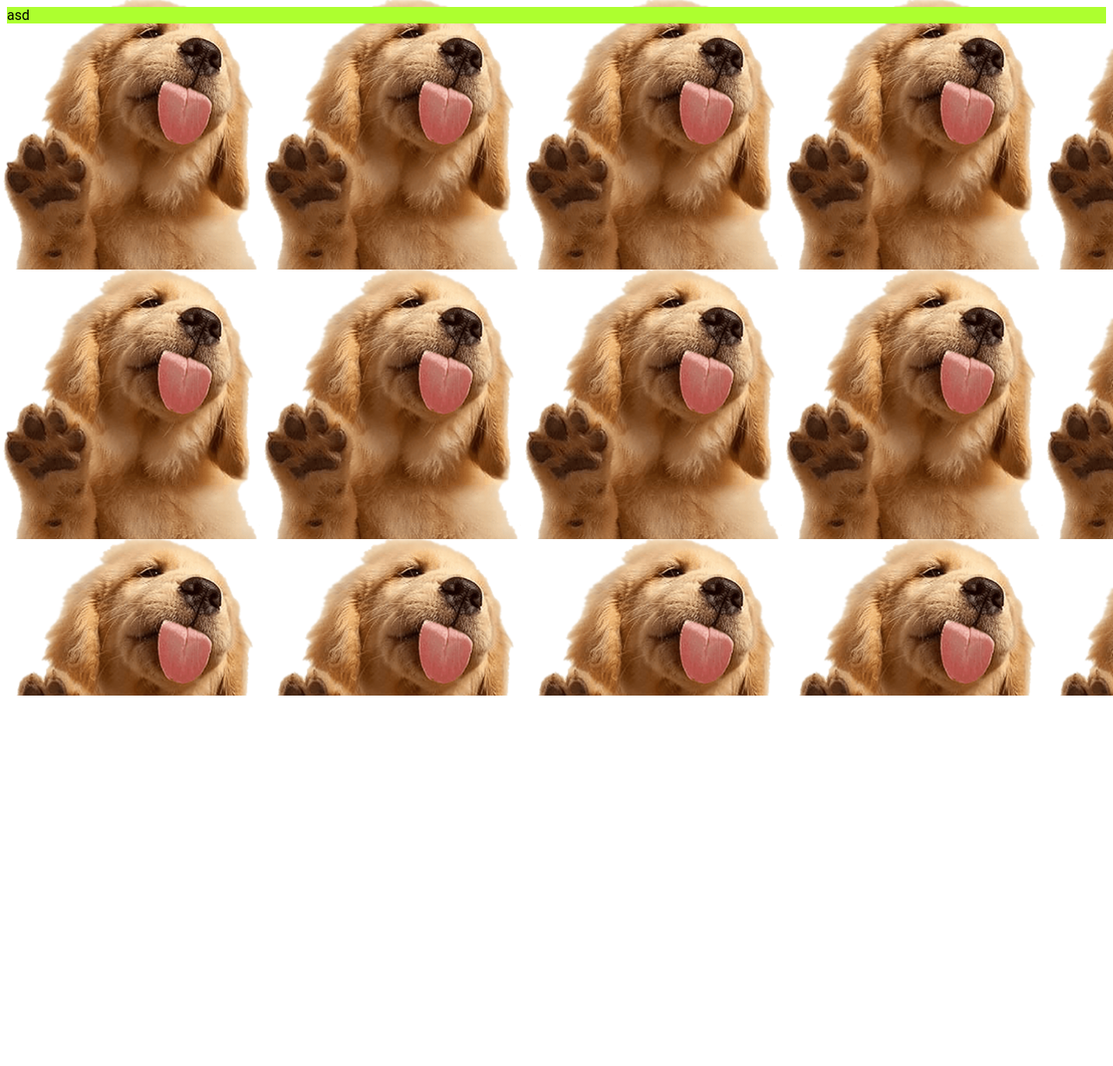
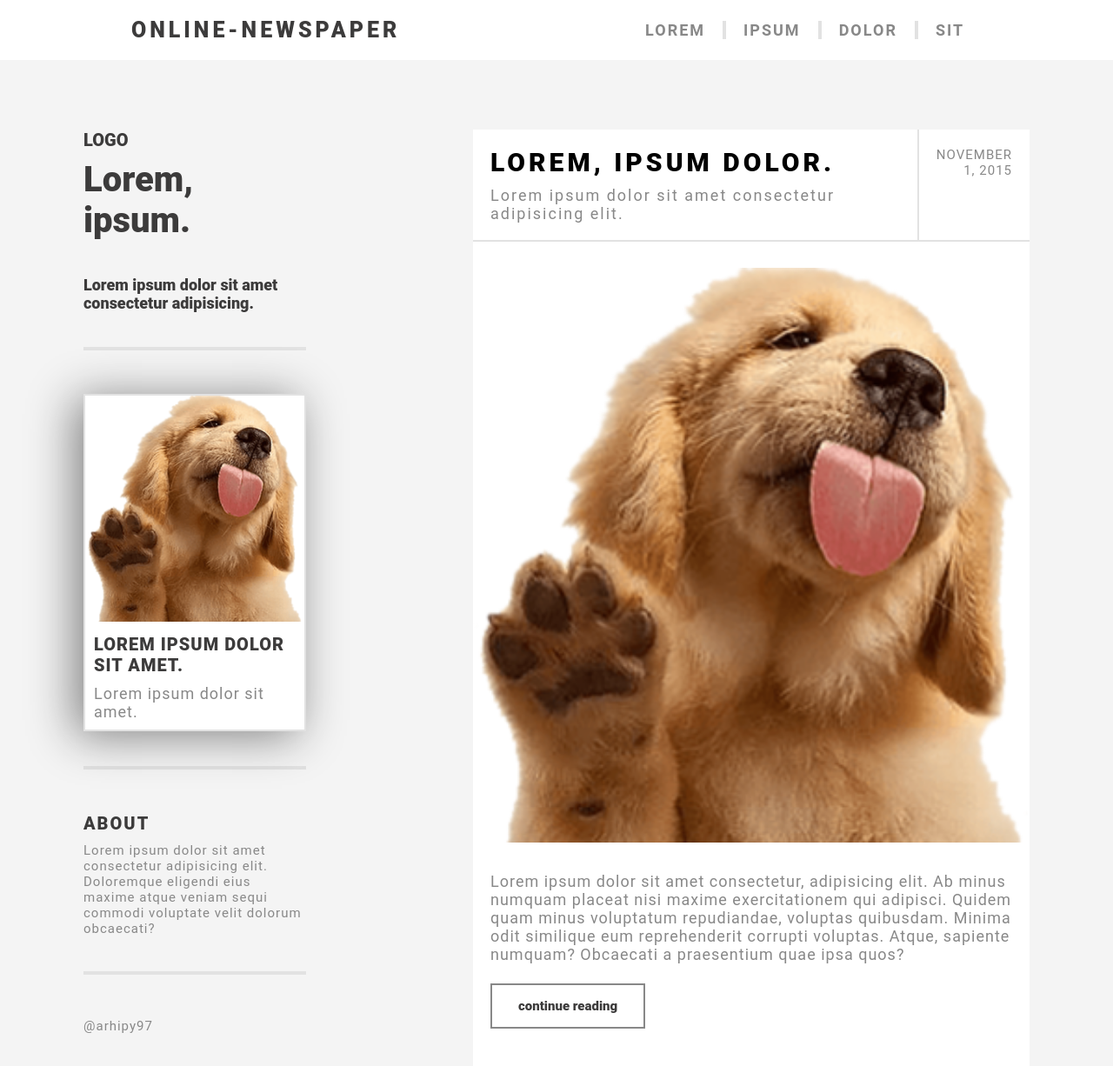
Before and after one commit to arhipy97/online-newspaper_js, a website built with webpack: page src/index.html in a window 1280 px wide. Shown: the whole page at 87% size. Before the commit the page ends 800 px from the top, so only its background shows below. Built offline with nearby package versions, Linux system fonts and the light colour scheme.

Commit message:
feat: add main/header layout

```diff
--- a/package.json
+++ b/package.json
@@ -22,6 +22,7 @@
     "clean-webpack-plugin": "^3.0.0",
     "css-loader": "^5.0.0",
     "file-loader": "^6.1.1",
+    "html-loader": "^1.3.2",
     "html-webpack-plugin": "^4.5.0",
     "node-sass": "^4.14.1",
     "sass-loader": "^10.0.3",
--- /dev/null
+++ b/src/components/constants/colors.scss
@@ -0,0 +1,6 @@
+$hover-blue: #2ebaae;
+$letter-gray: #888888;
+$letter-black: #3c3b3b;
+$background-white: #FFFFFF;
+$bakground-milk: #F4F4F4;
+$border-gray: #E2E2E2;
--- /dev/null
+++ b/src/components/constants/root.js
@@ -0,0 +1 @@
+// const ROOT_HEADER = document.querySelector(".header")
--- /dev/null
+++ b/src/components/header/header.html
@@ -0,0 +1,12 @@
+<div class="wrapper">
+    <h1>online-newspaper</h1>
+    <div class="header__logo">
+        <p>online-newspaper</p>
+    </div>
+    <ul class="header__menu">
+        <li>Lorem</li>
+        <li>ipsum</li>
+        <li>dolor</li>
+        <li>sit</li>
+    </ul>
+</div>
--- /dev/null
+++ b/src/components/header/header.scss
@@ -0,0 +1,50 @@
+@import "../constants/colors.scss";
+
+.wrapper {
+    background-color: $background-white;
+    display: flex;
+    justify-content: space-around;
+    text-transform: uppercase;
+    h1 {
+        display: none;
+    }
+
+    .header__logo{
+        p {
+            font: 800 normal 25px 'Roboto', sans-serif;
+            color: $letter-black;
+            cursor: pointer;
+            letter-spacing: 4px;
+            transition: 0.5s;
+            padding-right: 30px;
+            padding: 20px 20px;
+            &:hover {
+                color: $hover-blue;
+                transform: scale(0.9);
+            }
+        }
+    }
+
+    .header__menu {
+        display: flex;
+        align-items: center;
+        li {
+            font: 600 normal 18px 'Roboto', sans-serif;
+            list-style-type: none;
+            padding-right: 20px;
+            margin-right: 20px;
+            color: $letter-gray;
+            letter-spacing: 2px;
+            cursor: pointer;
+            border-right: 4px solid $border-gray;
+            &:nth-child(4) {
+                border-right:none;
+            }
+            &:hover {
+                color: $hover-blue;
+                text-decoration: underline;
+            }
+        }
+    }
+
+}
--- /dev/null
+++ b/src/components/header/index.js
@@ -0,0 +1,12 @@
+import BaseClass from "../utils"
+import template from "./header.html"
+import "./header.scss"
+
+class Header extends BaseClass {
+
+    render() {
+        return template
+    }
+}
+
+export default new Header()
--- /dev/null
+++ b/src/components/main/index.js
@@ -0,0 +1,12 @@
+import BaseClass from "../utils"
+import template from "./main.html"
+import "./main.scss"
+
+class Main extends BaseClass {
+
+    render() {
+        return template
+    }
+}
+
+export default new Main()
--- /dev/null
+++ b/src/components/main/main.html
@@ -0,0 +1,42 @@
+<div class="main__wrapper">
+    <div class="wrapper__left-side">
+        <div class="left-side__header">
+            <h2>logo</h2>
+            <h3>Lorem, ipsum.</h3>
+            <p>Lorem ipsum dolor sit amet consectetur adipisicing.</p>
+        </div>
+        <div class="left-side__content">
+            <div class="left-side__content-item">
+                <img class="left-side-content__img" src="../../assets/footer-puppy.png" alt="picture">
+                <div class="left-side-content__text">
+                    <p class="title">Lorem ipsum dolor sit amet.</p>
+                    <p class="subtitle">Lorem ipsum dolor sit amet.</p>
+                </div>
+            </div>
+        </div>
+        <div class="left-side__bottom">
+            <h2>about</h2>
+            <p>Lorem ipsum dolor sit amet consectetur adipisicing elit. Doloremque eligendi eius maxime atque veniam
+                sequi commodi voluptate velit dolorum obcaecati?</p>
+            <p>@arhipy97</p>
+        </div>
+    </div>
+    <div class="articles">
+        <div class="articles__header">
+            <div class="articles__header-title">
+                <h2>Lorem, ipsum dolor.</h2>
+                <p>Lorem ipsum dolor sit amet consectetur adipisicing elit.</p>
+            </div>
+            <div class="articles__header-date">
+                <h2>NOVEMBER </br> 1, 2015</h2>
+            </div>
+        </div>
+        <div class="articles__image">
+            <img src="../../assets/footer-puppy.png" alt="img">
+        </div>
+        <div class="articles__description">
+            <p>Lorem ipsum dolor sit amet consectetur, adipisicing elit. Ab minus numquam placeat nisi maxime exercitationem qui adipisci. Quidem quam minus voluptatum repudiandae, voluptas quibusdam. Minima odit similique eum reprehenderit corrupti voluptas. Atque, sapiente numquam? Obcaecati a praesentium quae ipsa quos?</p>
+            <a href="#">continue reading</a>
+        </div>
+    </div>
+</div>
--- /dev/null
+++ b/src/components/main/main.scss
@@ -0,0 +1,166 @@
+@import "../constants/colors.scss";
+
+.main__wrapper {
+    background-color: $bakground-milk;
+    display: flex;
+    justify-content: space-around;
+    .wrapper__left-side {
+        max-width: 20%;
+        width: 100%;
+        padding-top: 80px;
+        .left-side__header {
+            color: $letter-black;
+            margin-bottom: 50px;
+            padding-bottom: 40px;
+            border-bottom: 4px solid $border-gray;
+            cursor: default;
+            h2 {
+                text-transform: uppercase;
+                cursor: pointer;
+                font: 800 normal 20px 'Roboto', sans-serif;
+                margin-bottom: 10px;
+                &:hover {
+                    color: $hover-blue;
+                }
+            }
+            h3 {
+                font: 800 normal 40px 'Roboto', sans-serif;
+                margin-bottom: 40px;
+            }
+            p {
+                font: 800 normal 18px 'Roboto', sans-serif;
+            }
+        }
+        .left-side__content {
+            cursor: pointer;
+            border-bottom: 4px solid $border-gray;
+            margin-bottom: 50px;
+            padding-bottom: 40px;
+            .left-side__content-item{
+                box-shadow: -10px 5px 50px gray;
+                background-color: $background-white;
+                border: 2px solid $border-gray;
+                img{
+                    max-width: 100%;
+                    height: auto;
+                    margin-bottom: 10px;
+                }
+                .left-side-content__text {
+                    padding: 0 10px 10px;
+                    .title {
+                        font: 800 normal 20px 'Roboto', sans-serif;
+                        text-transform: uppercase;
+                        margin-bottom: 10px;
+                        color: $letter-black;
+                        letter-spacing: 1px;
+                        &:hover {
+                            color: $hover-blue
+                        }
+                    }
+                    .subtitle {
+                        font: 400 normal 18px 'Roboto', sans-serif;
+                        color: $letter-gray;
+                        letter-spacing: 1px;
+                    }
+                }
+            }
+        }
+        .left-side__bottom {
+            cursor: default;
+            h2 {
+                font: 800 normal 20px 'Roboto', sans-serif;
+                text-transform: uppercase;
+                margin-bottom: 10px;
+                color: $letter-black;
+                letter-spacing: 2px;
+            }
+            p {
+                font: 400 normal 15px 'Roboto', sans-serif;
+                color: $letter-gray;
+                letter-spacing: 1px;
+                border-bottom: 4px solid $border-gray;
+                margin-bottom: 50px;
+                padding-bottom: 40px;
+                &:last-child {
+                    border-bottom:none;
+                    padding-bottom: 0;
+                }
+            }
+        }
+    }
+    .articles {
+        background-color: $background-white;
+        max-width: 50%;
+        width: 100%;
+        margin-top: 80px;
+        .articles__header {
+            display: flex;
+            border-bottom: 2px solid $border-gray;
+            margin-bottom: 30px;
+            .articles__header-title{
+                padding: 20px 20px;
+                cursor: default;
+                border-right: 2px solid $border-gray;
+                h2 {
+                    text-transform: uppercase;
+                    cursor: pointer;
+                    font: 800 normal 30px 'Roboto', sans-serif;
+                    margin-bottom: 10px;
+                    letter-spacing: 4px;
+                    &:hover {
+                        color: $hover-blue;
+                    }
+                }
+                p {
+                    font: 400 normal 18px 'Roboto', sans-serif;
+                    color: $letter-gray;
+                    letter-spacing: 2px;
+                }
+            }
+            .articles__header-date {
+                cursor: default;
+                h2 {
+                    font: 400 normal 15px 'Roboto', sans-serif;
+                    color: $letter-gray;
+                    letter-spacing: 1px;
+                    margin-bottom: 15px;
+                    text-align: right;
+                    padding: 20px 20px;
+                }
+            }
+        }
+        .articles__image {
+            margin-bottom: 30px;
+            img {
+                width: 100%;
+                height: auto;
+                // padding: 20px;
+            }
+        }
+
+        .articles__description {
+            padding: 0 20px;
+            p {
+                font: 400 normal 18px 'Roboto', sans-serif;
+                letter-spacing: 1px;
+                color: $letter-gray;
+                margin-bottom: 15px;
+
+                margin-bottom: 40px;
+            }
+
+            a {
+                color: $letter-black;
+                text-decoration: none;
+                font: 800 normal 15px 'Roboto', sans-serif;
+                border: 2px solid $letter-gray;
+                padding: 15px 30px;
+                &:hover {
+                    border: 2px solid $hover-blue;
+                    color: $hover-blue;
+                }
+            }
+        }
+
+    }
+}
--- /dev/null
+++ b/src/components/utils/index.js
@@ -0,0 +1,15 @@
+export default class Component {
+    constructor(props) {
+        this.props = props;
+    }
+
+    didMount () {
+
+    }
+
+    render () {
+        throw Error("Need template!")
+    }
+
+
+}
--- a/src/index.html
+++ b/src/index.html
@@ -8,7 +8,8 @@
 </head>
 
 <body>
-    <div>asd</div>
+    <header id="header"></header>
+    <section id="main"></section>
 </body>
 
 </html>
--- a/src/index.js
+++ b/src/index.js
@@ -1,3 +1,11 @@
 import "./styles/styles.scss"
+import header from "./components/header"
+import main from "./components/main"
 
-console.log("asd")
+
+(() => {
+    document.getElementById("header").innerHTML = header.render()
+    document.getElementById("main").innerHTML = main.render()
+})()
+
+console.log(header);
--- a/src/styles/roboto.css
+++ b/src/styles/roboto.css
@@ -1,4 +1,4 @@
-@font-face {
+/* @font-face {
     font-family: "Roboto";
     src: url("https://fonts.googleapis.com/css2?family=Roboto:ital,wght@0,100;0,300;0,400;0,500;0,700;0,900;1,100;1,300;1,400;1,500;1,700;1,900&display=swap")
-}
+} */
--- a/src/styles/styles.scss
+++ b/src/styles/styles.scss
@@ -1,10 +1,13 @@
 @import "roboto.css";
 
 body {
-    background-image: url("../assets/footer-puppy.png");
-    font-family: 'Roboto', sans-serif;
+    // background-image: url("../assets/footer-puppy.png");
+    // font-family: 'Roboto', sans-serif;
+    background-color: #85D3AF;
+    margin: 0 auto;
 }
 
-div {
-    background-color: greenyellow;
+* {
+    margin: 0;
+    padding: 0;
 }
--- a/webpack.config.js
+++ b/webpack.config.js
@@ -45,7 +45,11 @@ module.exports = {
                     'css-loader',
                     'sass-loader',
                 ],
-            }
+            },
+            {
+                test: /\.html$/i,
+                loader: 'html-loader',
+            },
         ]
     }
 };
```
Also changed, not shown: 2 other files.
